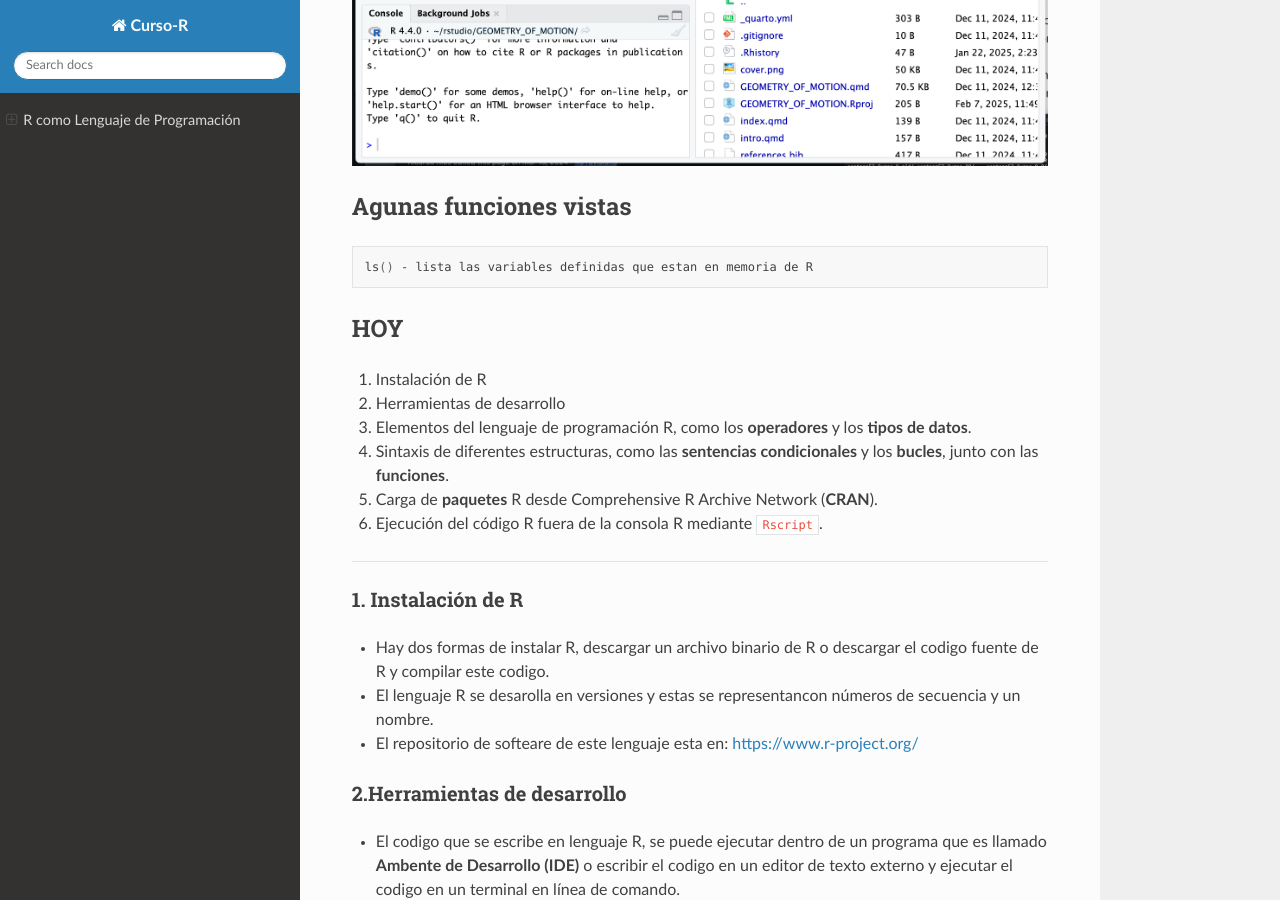
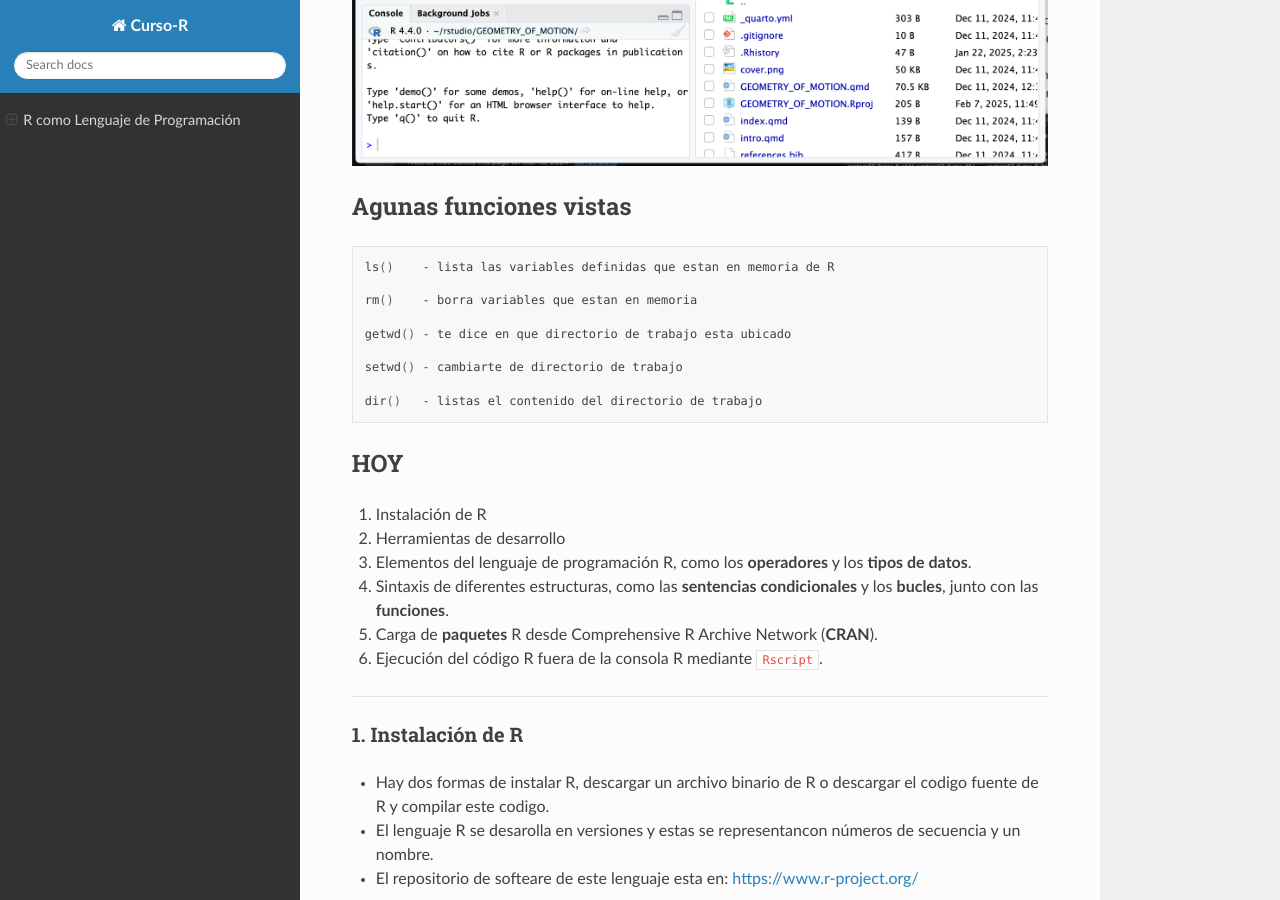
Before and after one commit to matecom57/santosg57-curso-r, a Sphinx documentation site: the page built from docs/source/Clase-03/clase-03.rst, in a window 1280 px wide and 900 px high, scrolled down 1458 px. Built offline with Sphinx 7.4.7 and the Read the Docs theme 3.1.0, drawn with Linux system fonts in a browser that asks for light colours.

Commit message:
Test comité

```diff
--- a/docs/source/Clase-03/clase-03.rst
+++ b/docs/source/Clase-03/clase-03.rst
@@ -31,7 +31,15 @@ Agunas funciones vistas
 
 .. code:: Bash
 
-   ls() - lista las variables definidas que estan en memoria de R
+   ls()    - lista las variables definidas que estan en memoria de R
+
+   rm()    - borra variables que estan en memoria
+
+   getwd() - te dice en que directorio de trabajo esta ubicado
+
+   setwd() - cambiarte de directorio de trabajo
+
+   dir()   - listas el contenido del directorio de trabajo
 
 
 HOY
```
